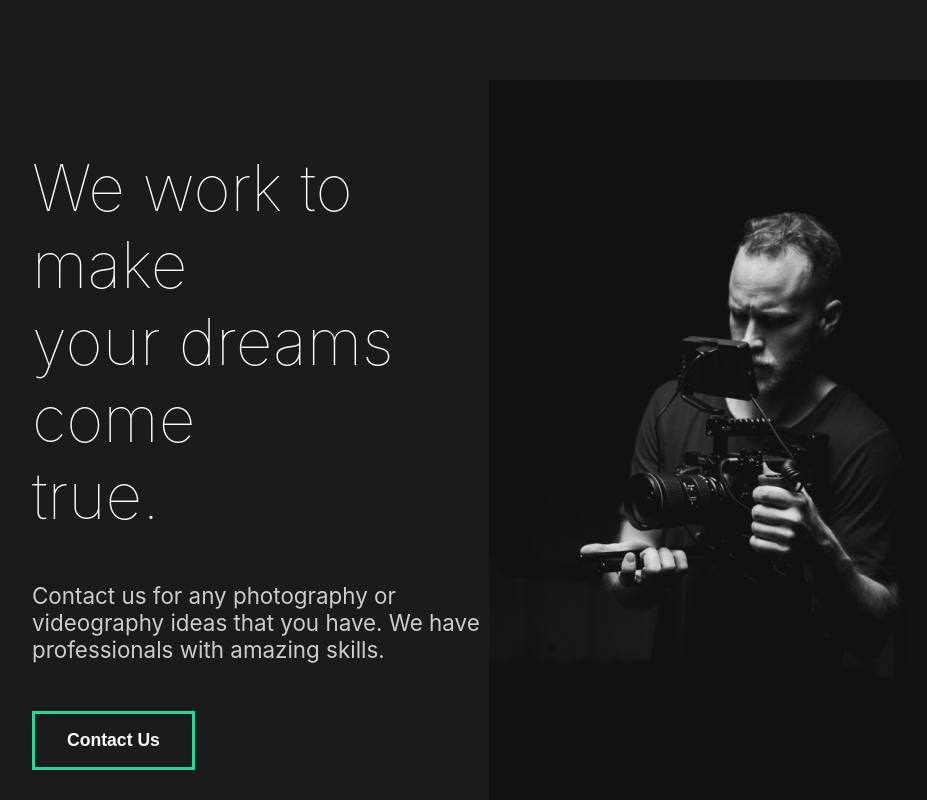
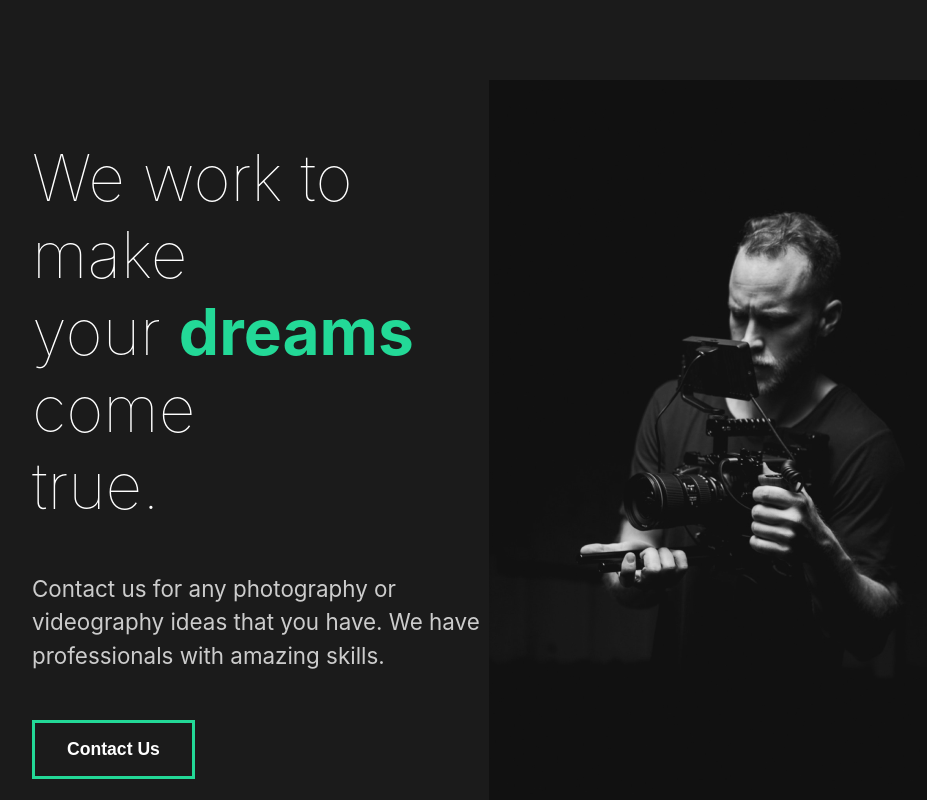
Before and after one commit to sujoyduttajad/Capture-Portfolio, a React (Create React App) app: page / in a window 1280 px wide. Shown: the top 800 px of the page, without its empty margins (128-1055 px from the left). Built offline with nearby package versions, Linux system fonts and the light colour scheme.

Commit message:
Update GlobalStyles.js

```diff
--- a/src/components/GlobalStyles.js
+++ b/src/components/GlobalStyles.js
@@ -30,10 +30,22 @@ const GlobalStyles = createGlobalStyle`
     h3 {
         color: white;
     }
+    h4 {
+        font-weight: bold;
+        color: #23d997;
+    }
+    span {
+        font-weight: bold;
+        color: #23d997;
+    }
+    a {
+        font-size: 1.1rem;
+    }
     p {
         padding: 3rem 0rem;
         color: #ccc;
         font-size: 1.4rem;
+        line-height: 150%;
     }
 `;
 
```
